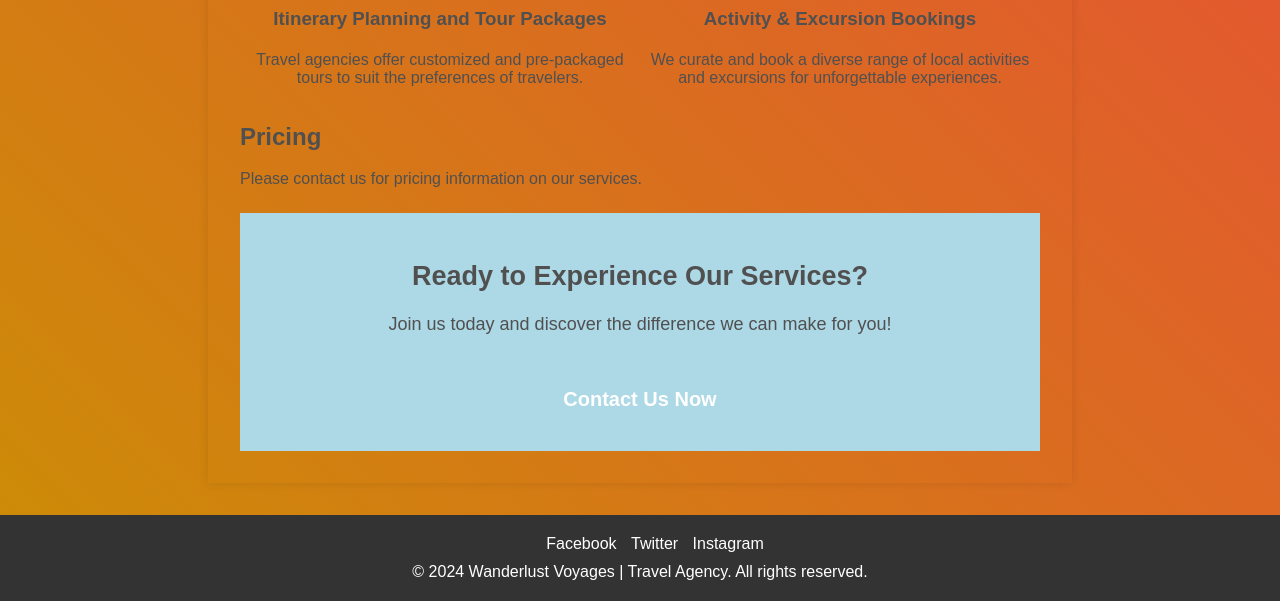
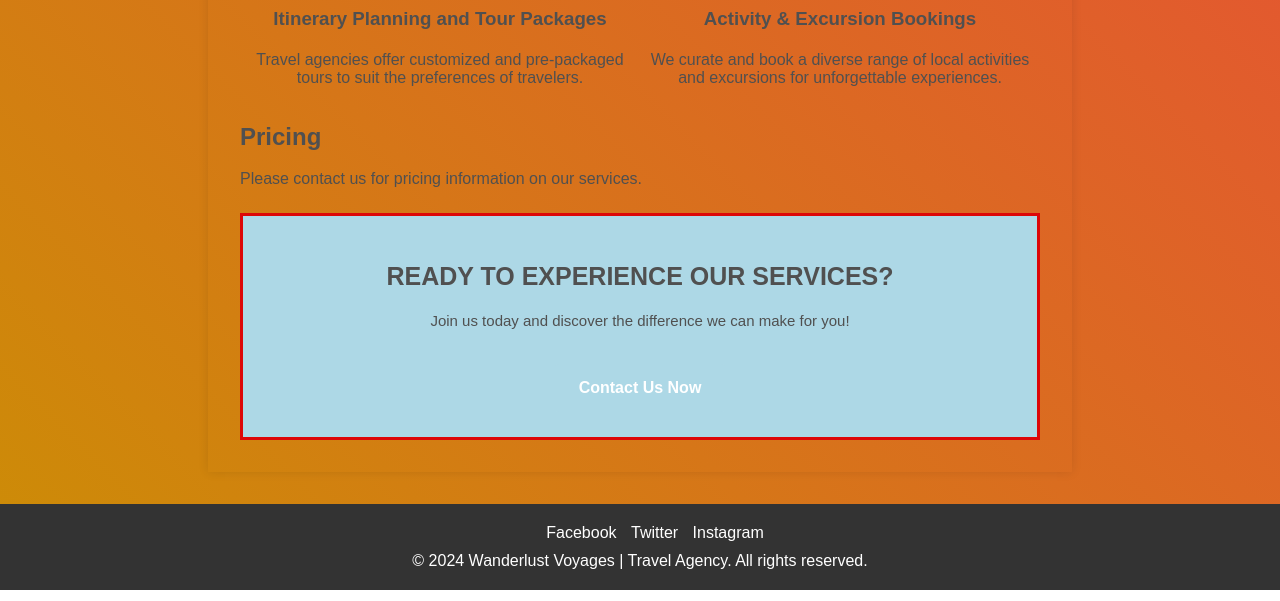
Before and after one commit to zakiashraf/F28WP-lab1, a plain HTML site: page week2/index.html in a window 1280 px wide. Shown: the part 1548-2149 px from the top of the page. Drawn offline with Linux system fonts and the light colour scheme.

Commit message:
Update style.css

```diff
--- a/week2/style.css
+++ b/week2/style.css
@@ -149,8 +149,19 @@ main h3 {
     padding: 25px;
     background-color: #ADD8E6;
     margin-top: 25px;
-    font-size: 18px;
+    border-style: solid;
+    boarder-width: 10px;
+    border-color: #dd0707
 
+
+}
+.cta-container h2{
+    text-transform: uppercase;
+    font-size: 25px;
+}
+.cta-container p{
+    font-size: 15px;
+    font-weight: lighter;
 }
 
 .cta-button {
@@ -163,7 +174,7 @@ main h3 {
     font-weight: bold;
     margin-top: 20px;
     transition: background-color 0.3s;
-    font-size: 20px;
+    cursor: pointer;
 }
 
 .cta-button:hover {
```
